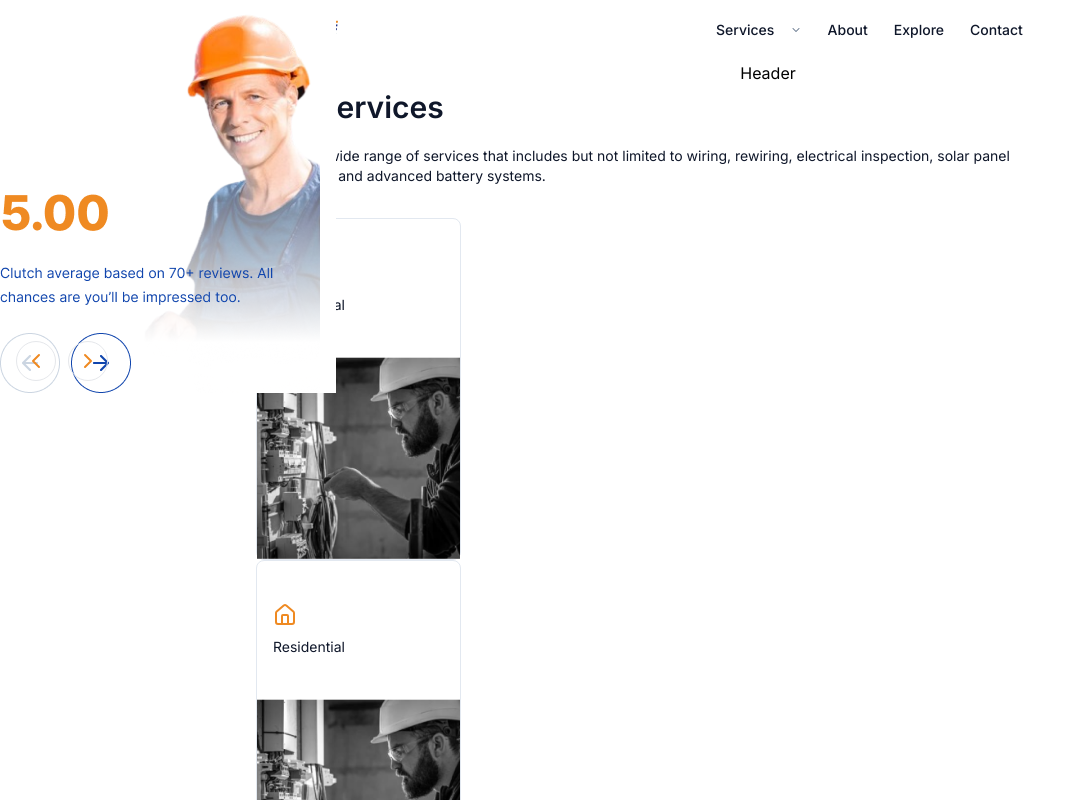
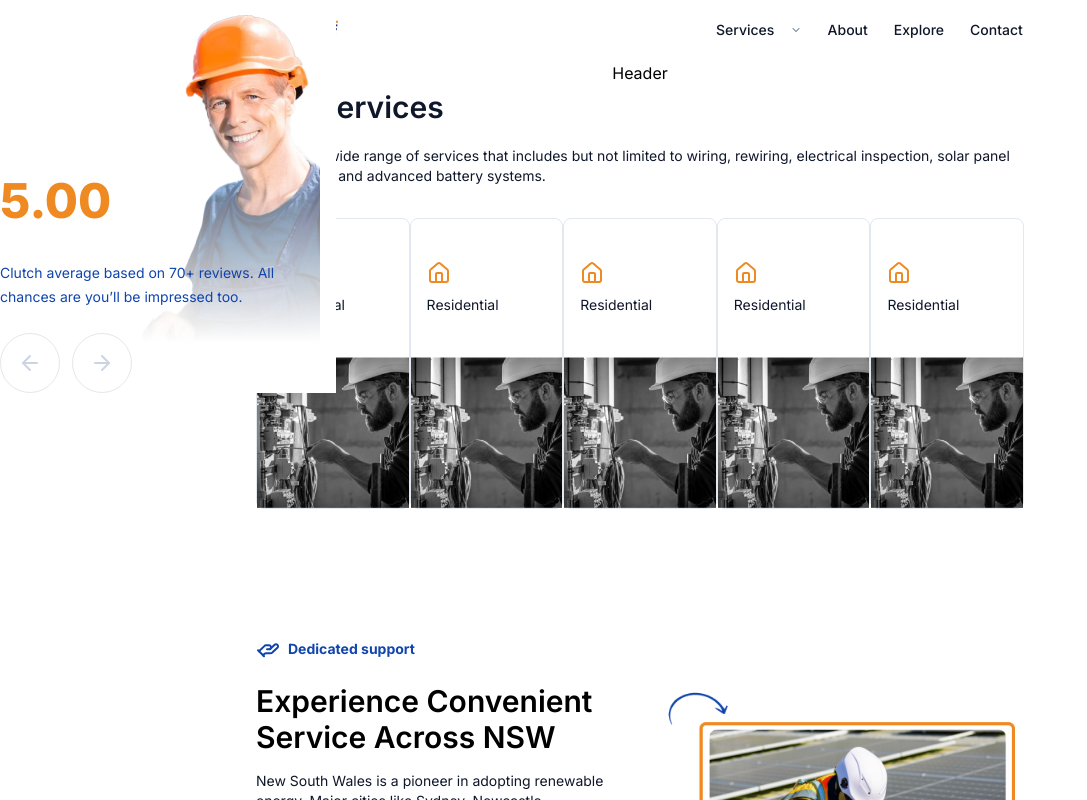
Before and after one commit to sadat66/spyene-client, a Next.js app: page / in a window 1280 px wide. Shown: the top 800 px of the page, without its empty margins (0-1087 px from the left). Built offline with nearby package versions, Linux system fonts and the light colour scheme.

Commit message:
reviews section modified

```diff
--- a/src/app/_components/customer-review.jsx
+++ b/src/app/_components/customer-review.jsx
@@ -5,7 +5,7 @@ import Image from "next/image";
 
 const CustomerReview = () => {
   return (
-    <div className="w-full text-center my-[128px]">
+    <div className="ps-[256px] w-full text-center my-[128px]">
       <div className="w-full">
         <h2 className="text-[30px] text-[#0F172A] font-semibold">
           What our customers say about us
@@ -18,16 +18,30 @@ const CustomerReview = () => {
       <Swiper
         spaceBetween={15}
         slidesPerView={2.75}
-        onSlideChange={() => console.log("slide change")}
+        onSlideChange={(e) => console.log("slide change", e)}
+        onReachEnd={e=> console.log("end",e)
+        }
         onSwiper={(swiper) => console.log(swiper)}
         className="ps-[336px]  mt-[48px]"
       >
         <div className="bg-left absolute  bg-white top-0 left-0 z-10 pr-4">
           <div
-            style={{ backgroundImage: "url(/bg-reviews.png)" }}
-            className="w-[320px] bg-cover bg-no-repeat  h-[393px] flex items-end pb-3 ps-4"
+            style={{
+              backgroundImage:
+                "linear-gradient(180deg, rgba(255, 255, 255, 0.00) 21.18%, #FFF 87.19%), url(/hardhat.png)",
+            }}
+            className="w-[320px] bg-right bg-no-repeat border-[1px solid #FFFF]  h-[393px] flex items-end "
           >
-            <SwiperNavButtons />
+            <div className="space-y-6 text-start">
+              <h1 className="text-[48px] text-[#EF8A22] font-extrabold">
+                5.00
+              </h1>
+              <p className="w-[280px] text-sm text-[#1045AD] leading-6">
+                Clutch average based on 70+ reviews. All chances are you’ll be
+                impressed too.
+              </p>
+              <SwiperNavButtons />
+            </div>
           </div>
         </div>
         {Array(12)
--- a/src/app/_components/faq.jsx
+++ b/src/app/_components/faq.jsx
@@ -7,7 +7,7 @@ function FAQ() {
         backgroundImage:
           "linear-gradient(270deg, rgba(255, 255, 255, 0) 11.82%, #FFF 52.49%), url(/bg-faq.png)",
       }}
-      className=" bg-cover bg-no-repeat pt-[55px] bg-right w-full flex gap-10 justify-center items-center   text-slate-900 max-md:px-5"
+      className="ps-[256px] bg-cover bg-no-repeat pt-[55px] bg-right w-full flex gap-10 justify-center items-center   text-slate-900 max-md:px-5"
     >
       <div className="flex flex-col flex-1 shrink self-stretch space-y-4 w-full basis-0    max-md:max-w-full">
         <div className="text-3xl font-semibold text-[#0F172A] tracking-tight leading-tight max-md:max-w-full">
--- a/src/app/_components/get-quotation.jsx
+++ b/src/app/_components/get-quotation.jsx
@@ -3,7 +3,7 @@ const GetQuotation = () => {
   return (
     <div>
       {" "}
-      <div className="flex ms-[-255px] gap-8 justify-center items-center self-stretch px-64 py-20 bg-blue-800  ">
+      <div className="flex gap-8 justify-center items-center self-stretch px-64 py-20 bg-blue-800  ">
         <div className="flex flex-wrap flex-1 shrink gap-8 items-center self-stretch my-auto w-full basis-0 min-w-[240px] max-md:max-w-full">
           <div className="flex flex-col flex-1 shrink justify-center self-stretch my-auto text-white basis-0 min-h-[97px] min-w-[240px] max-md:max-w-full">
             <div className="flex gap-2 items-center self-start text-sm font-bold leading-none whitespace-nowrap">
--- a/src/app/_components/services.jsx
+++ b/src/app/_components/services.jsx
@@ -1,52 +1,37 @@
 "use client";
 import { HomeIcon } from "lucide-react";
 import Image from "next/image";
-import { Swiper, SwiperSlide } from "swiper/react";
-import { SwiperNavButtons } from "./swiper-nav-buttons";
 
 export const Services = () => {
   return (
     <>
-      <div className="w-full">
-        <div className="container">
+      <div className="px-[256px]">
         <h2 className="text-[30px] text-[#0F172A] mb-4 font-semibold leadding-[36px]">
           Our Services
         </h2>
         <p className="text-sm text-[#0F172A] mb-8">
           We offer a wide range of services that includes but not limited to
-            wiring, rewiring, electrical inspection, solar panel installations
-            and advanced battery systems.
+          wiring, rewiring, electrical inspection, solar panel installations and
+          advanced battery systems.
         </p>
-        </div>
-        <Swiper
-          spaceBetween={0}
-          slidesPerView={5}
-          onSlideChange={() => console.log("slide change")}
-          onSwiper={(swiper) => console.log(swiper)}
-        >
-          {Array(12)
+        <div className="flex">
+          {Array(5)
             .fill("")
             .map((el, i) => (
-              <SwiperSlide key={i}>
-                <div className="rounded-[8px] border border-[#E2E8F0]">
+              <div ey={i} className="rounded-[8px] border border-[#E2E8F0]">
                 <div className="py-[42px] px-4 space-y-[10px]">
                   <HomeIcon color="#EF8A22" size={24} />
                   <p className="text-sm text-[#0F172A]">Residential</p>
                 </div>
                 <Image
                   src="/residential.png"
-                    height={246}
-                    width={248}
+                  height={155}
+                  width={186}
                   alt="Card Image"
                 />
               </div>
-              </SwiperSlide>
             ))}
-
-          <div className="mt-2">
-            <SwiperNavButtons />
         </div>
-        </Swiper>
       </div>
     </>
   );
--- a/src/app/_components/supports.jsx
+++ b/src/app/_components/supports.jsx
@@ -4,7 +4,7 @@ import Image from "next/image";
 
 const Supports = () => {
   return (
-    <div className="flex w-full py-[128px] pr-[265px] justify-between items-center space-x-[48px]">
+    <div className="flex px-[256px] py-[128px] pr-[265px] justify-between items-center space-x-[48px]">
       <div className="w-full">
         <div className="mb-[21px] flex space-x-2 items-center">
           <Image src="/palm.svg" width={24} height={24} alt="svg icon" />
--- a/src/app/_components/swiper-nav-buttons.jsx
+++ b/src/app/_components/swiper-nav-buttons.jsx
@@ -1,6 +1,6 @@
 import { Button } from "@/components/ui/button";
-import { ChevronLeft } from "lucide-react";
-import { ChevronRight } from "lucide-react";
+import { ArrowLeft } from "lucide-react";
+import { ArrowRight } from "lucide-react";
 import React from "react";
 import { useSwiper } from "swiper/react";
 
@@ -10,18 +10,18 @@ export const SwiperNavButtons = () => {
   return (
     <div className="space-x-3">
       <Button
-        className="border rounded-full py-3 px-[7px]"
+        className="w-[60px] h-[60px] border border-[1px solid #CBD5E1] rounded-full"
         onClick={() => swiper.slidePrev()}
       >
         {" "}
-        <ChevronLeft color="#EF8A22" />
+        <ArrowLeft color="#CBD5E1" />
       </Button>
 
       <Button
-        className="border rounded-full py-3 px-[7px]"
+        className="w-[60px] h-[60px] border border-[1px solid #CBD5E1] rounded-full"
         onClick={() => swiper.slideNext()}
       >
-        <ChevronRight color="#EF8A22" />
+        <ArrowRight color="#CBD5E1" />
       </Button>
     </div>
   );
--- a/src/app/_components/why-spyene.jsx
+++ b/src/app/_components/why-spyene.jsx
@@ -11,7 +11,7 @@ const images = [
 
 function WhySpyene() {
   return (
-    <div className="ms-[-256px] space-y-4  pt-[128px] pb-[73px]">
+    <div className="space-y-4  pt-[128px] pb-[73px]">
       <h2 className="text-[30px] text-[#0F172A] font-semibold mb-4">
         Why Choose Spyene Technologies?
       </h2>
--- a/src/app/page.js
+++ b/src/app/page.js
@@ -10,7 +10,7 @@ import Supports from "./_components/supports";
 
 export default function Home() {
   return (
-    <main className="flex h-auto max-w-[1440px] w-full flex-col items-center justify-between mx-auto ps-[256px]">
+    <main className="flex max-w-[1440px] w-full flex-col items-center mx-auto">
       <Header />
       <Services />
       <Supports />
--- a/src/styles/globals.css
+++ b/src/styles/globals.css
@@ -1,11 +1,4 @@
 @tailwind base;
 @tailwind components;
 @tailwind utilities;
-@import 'swiper/css';
-
-
-
-.container {
-  padding-right: 256px;
-  padding-left: 0;
-}
+@import "swiper/css";
```
Also changed, not shown: public/hardhat.png (added). Lines whose indentation alone changed are shown as unchanged.
